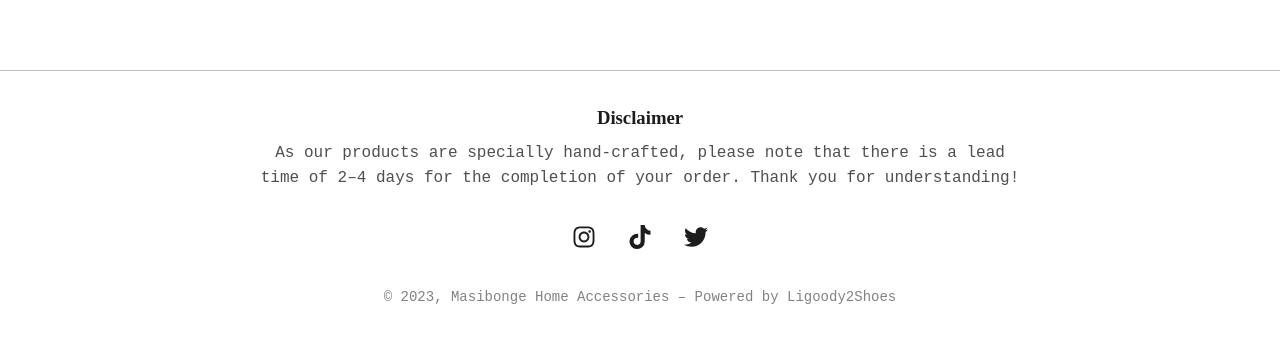
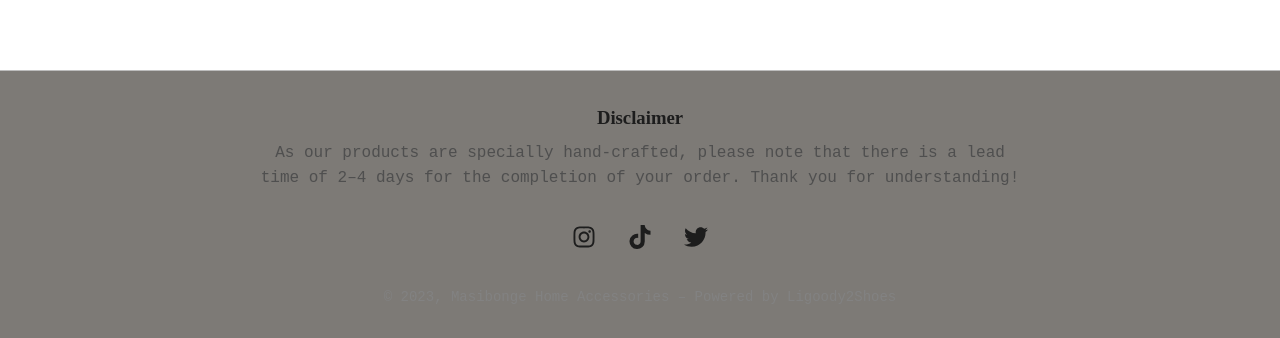
Before and after one commit to LiguduMashige/mha-accessories, a React (Create React App) app: page / in a window 1280 px wide. Shown: the part 6012-6350 px from the top of the page. Built offline with nearby package versions, Linux system fonts and the light colour scheme.

Commit message:
Fakha that footer you

```diff
--- a/src/styles/Footer.css
+++ b/src/styles/Footer.css
@@ -1,6 +1,6 @@
 /* Footer styles */
 .footer-container {
-  background-color: #FFFFFF;
+  background-color: #7d7a76;
   padding: 2rem 0;
   margin-top: 3rem;
   border-top: 1px solid #BDBDBD;
```
